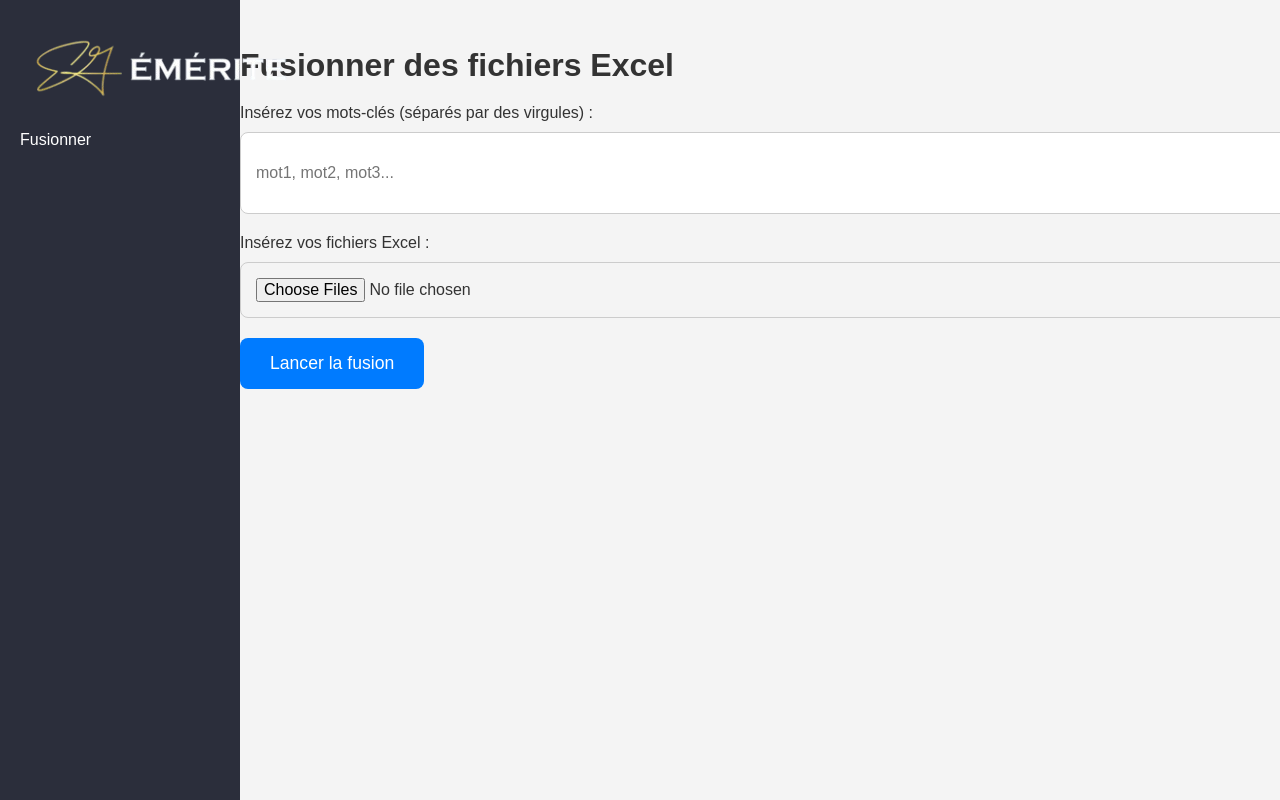
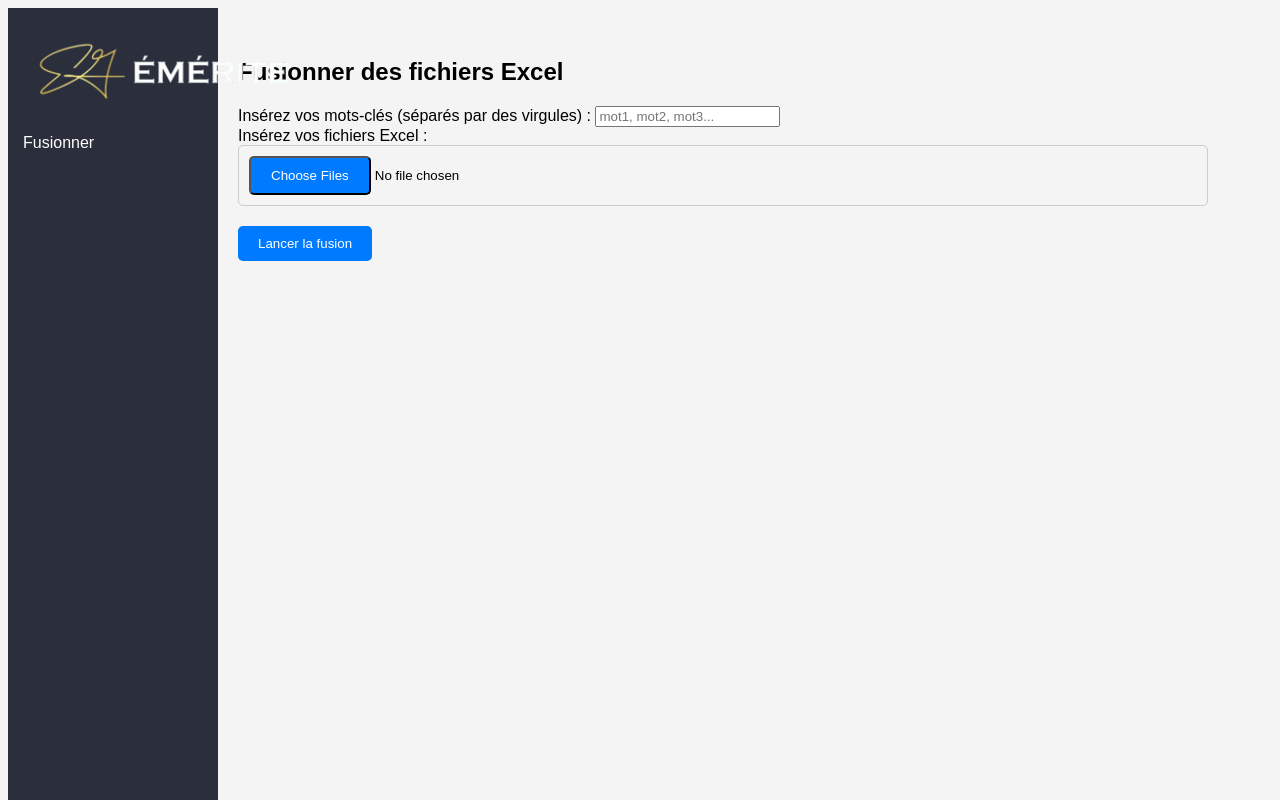
Before and after one commit to celineahmim/Excel, a plain HTML site: page static/index.html in a window 1280 px wide. Drawn offline with Linux system fonts and the light colour scheme.

Commit message:
style.css

```diff
--- a/static/style.css
+++ b/static/style.css
@@ -1,85 +1,79 @@
-/* Style global du body */
 body {
     font-family: Arial, sans-serif;
     background-color: #f4f4f4;
-    color: #333;
-    margin: 0;
-    padding: 0;
 }
 
-/* Sidebar */
 .sidebar {
-    width: 200px;
+    width: 180px;
     background-color: #2b2e3b;
     color: white;
-    padding: 20px;
+    padding: 15px;
     position: fixed;
     height: 100%;
 }
 
-/* Conteneur principal de la page */
 .container {
-    margin-left: 220px;
-    padding: 20px;
-}
-
-/* Titre */
-h2 {
-    font-size: 2rem;
-    margin-bottom: 20px;
-}
-
-/* Sections de téléchargement */
-.upload-section, .file-section {
-    margin-bottom: 20px;
-}
-
-/* Champs de saisie */
-input[type="text"], input[type="file"] {
-    padding: 15px;
-    margin-top: 10px;
-    border-radius: 8px;
-    border: 1px solid #ccc;
-    width: 100%;
-    font-size: 1rem;
-}
-
-input[type="text"] {
-    height: 50px;
+    margin-left: 200px;
+    padding: 30px;
+    width: 75%;
 }
 
 button {
     background-color: #007bff;
     color: white;
-    padding: 15px 30px;
+    padding: 10px 20px;
     border: none;
     cursor: pointer;
-    border-radius: 8px;
-    font-size: 1.1rem;
-    transition: background-color 0.3s;
+    border-radius: 5px;
+    margin-top: 20px;
 }
 
-button:hover {
+#progress {
+    display: none;
+    margin-top: 20px;
+    height: 10px;
+    background-color: #ddd;
+    border-radius: 5px;
+    width: 50%;
+    margin: 20px 0;
+}
+
+#progress div {
+    height: 100%;
+    width: 0;
+    background-color: #4caf50;
+    border-radius: 5px;
+}
+
+#file-input {
+    width: 100%;
+    padding: 10px;
+    border: 1px solid #ccc;
+    border-radius: 5px;
+}
+
+#file-input::file-selector-button {
+    background-color: #007bff;
+    color: white;
+    padding: 10px 20px;
+    border-radius: 5px;
+}
+
+#file-input::file-selector-button:hover {
     background-color: #0056b3;
 }
 
-/* Progress bar */
-#progress {
+a {
     display: none;
-    margin-top: 20px;
-    font-size: 1.2rem;
     color: #007bff;
-}
-
-/* Lien de téléchargement */
-a {
-    display: block;
-    margin-top: 20px;
     text-decoration: none;
-    font-size: 1.2rem;
-    color: #007bff;
 }
 
 a:hover {
-    color: #0056b3;
+    text-decoration: underline;
 }
+
+#logo {
+    max-width: 120px;
+    margin-bottom: 20px;
+}
```
